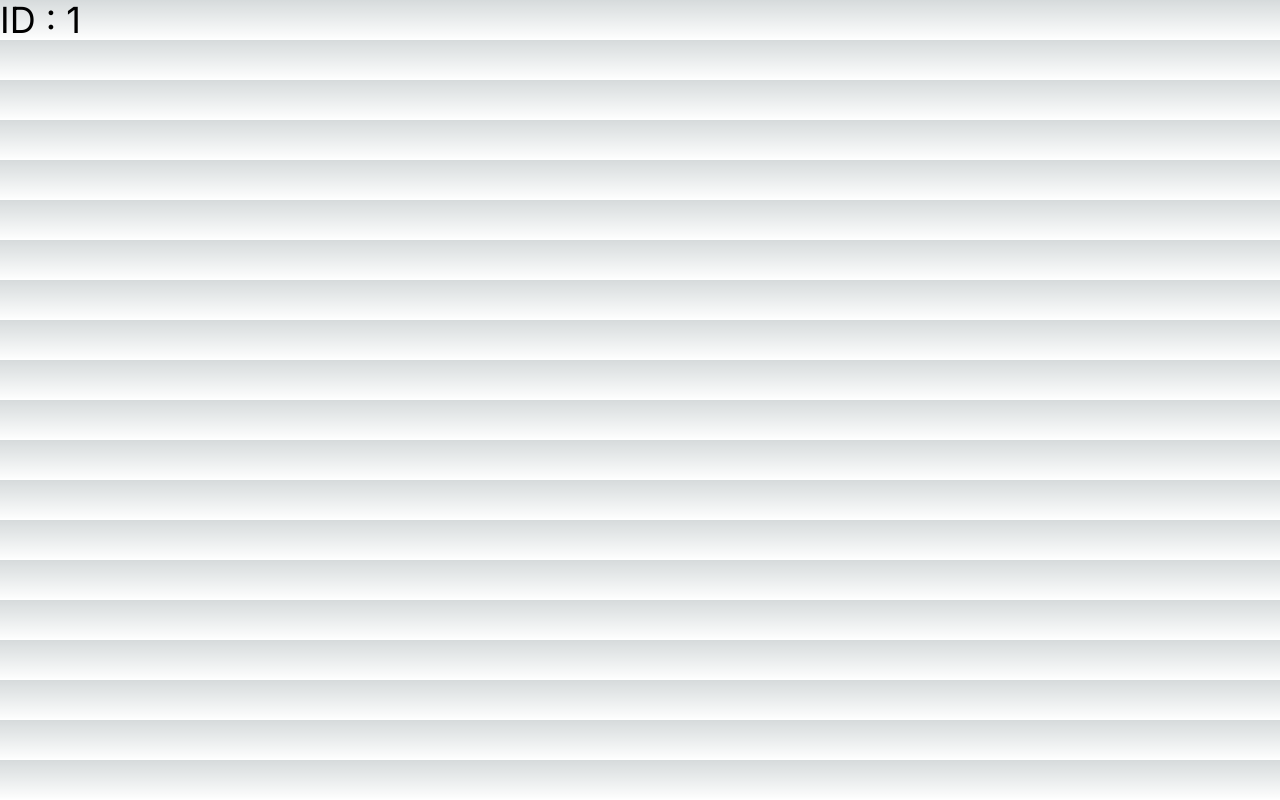
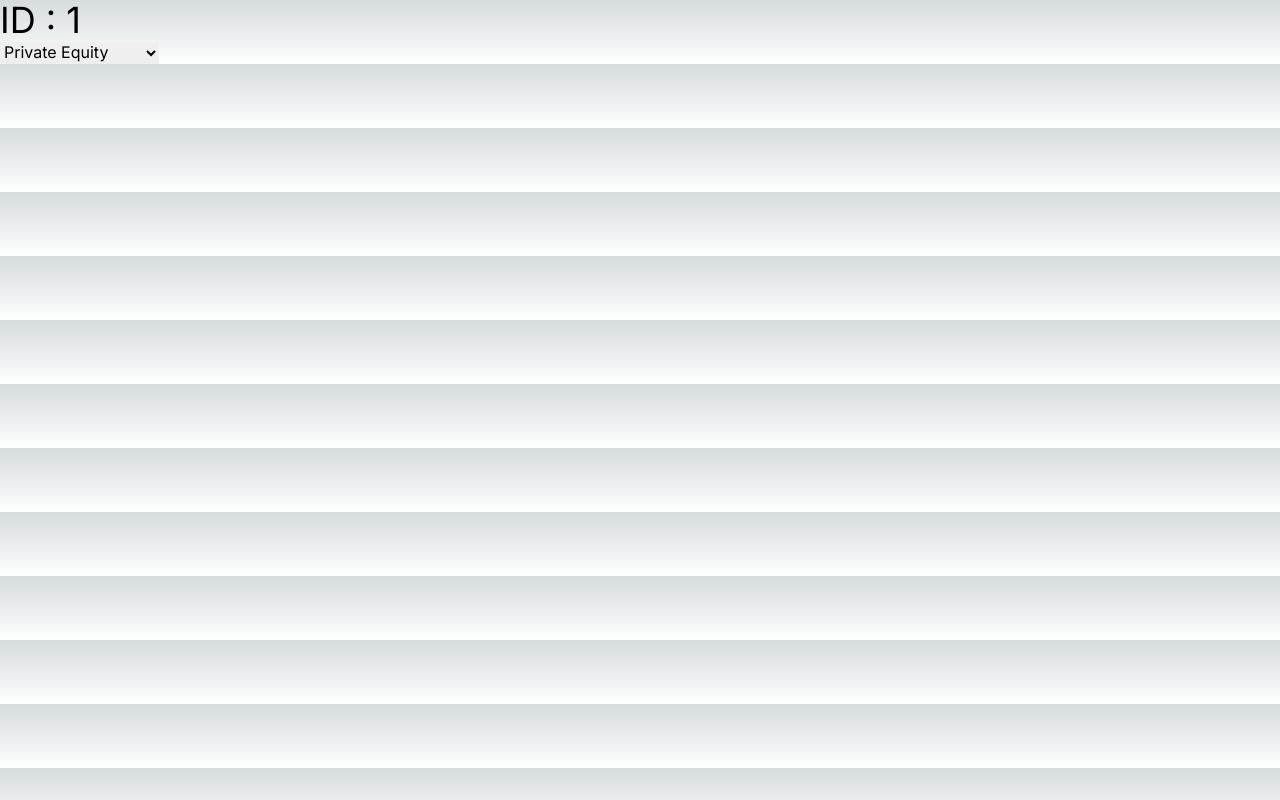
Before and after one commit to vikmn/preqin-app, a Next.js app: page /investors/1 in a window 1280 px wide. Built offline with nearby package versions, Linux system fonts and the light colour scheme.

Commit message:
extract the event binding into a component

```diff
--- /dev/null
+++ b/app/Components/InvestorCommitment.tsx
@@ -0,0 +1,46 @@
+"use client"
+import {useState} from "react";
+interface AssetCommitment{
+    "id": number,
+    "asset_class": string,
+    "firm_id": number,
+    "currency": string,
+    "amount": string
+}
+
+const fetchInvestorCommitment = async ():Promise<AssetCommitment[]> => {
+    console.log("blah")
+    const url = 'http://localhost:8000/api/investor/commitment/RE/2670';
+    await new Promise((resolve) => setTimeout(resolve, 3000));
+    const response = await fetch(url);
+    let commitments: AssetCommitment[] = await response.json();
+    commitments = [
+        {id:2,asset_class:"class a",firm_id:1234,currency:"GBP",amount:"1000"},
+        {id:3,asset_class:"class b",firm_id:4567,currency:"GBP",amount:"30000"},
+        {id:4,asset_class:"class c",firm_id:8970,currency:"GBP",amount:"50000"},
+    ]
+    console.log(commitments)
+    return commitments;
+};
+const Commitment =()=> {
+    const [commitments, setCommitments] = useState<AssetCommitment[]>([])
+    return(<div>
+    <div>
+        <select onChange={async (e) => setCommitments( await fetchInvestorCommitment())
+        }>
+            <option value="PE" > Private Equity </option>
+            <option value="PD">Private Debt</option>
+            <option value="PD">Real Estate</option>
+            <option value="INF">Infrastructure</option>
+            <option value="NR">Natural Resources</option>
+            <option value="HF">Hedge Funds</option>
+        </select>
+    </div>
+    <div>
+        <ul>
+            {commitments.map((commitment: any) => (<li key={commitment.id}>{commitment.id} {commitment.id} {commitment.firm_id} {commitment.amount}</li>))}
+        </ul>
+    </div>
+</div>)
+}
+export default Commitment;
--- a/app/investors/[id]/page.tsx
+++ b/app/investors/[id]/page.tsx
@@ -1,3 +1,10 @@
+import Commitment from "@/app/Components/InvestorCommitment";
+
 const InvestorPage = async ({ params }: { params: { id: string } })  => (
-    <h1 className='text-4xl'>ID : {params.id}</h1>)
+    <div>
+        <div>
+            <h1 className='text-4xl'>ID : {params.id}</h1>
+        </div>
+       <Commitment/>
+    </div>)
 export default InvestorPage;
```
